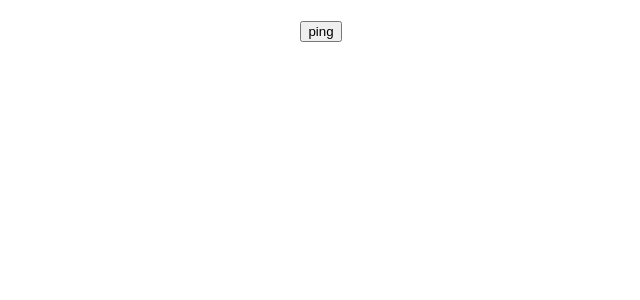
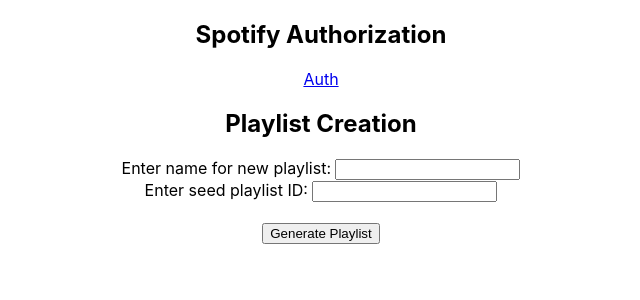
Before and after one commit to tucker-weed/find-me-gas, a React (Create React App) app in the folder packages/client/: page / in a window 1280 px wide. Shown: the top 300 px of the page, without its empty margins (319-959 px from the left). Built offline with nearby package versions, Linux system fonts and the light colour scheme.

Commit message:
[feat] integrate spotify playlist generation end to end

```diff
--- a/packages/client/src/App.js
+++ b/packages/client/src/App.js
@@ -5,26 +5,31 @@
 const config = {
   headers: {
     "Access-Control-Allow-Origin": "*",
-    "Access-Control-Allow-Methods": "GET",
+    "Access-Control-Allow-Methods": "GET, POST",
   },
 };
 
 function App() {
-  const [message, setMessage] = useState("");
-
   return (
     <div className="App">
-      <span>{message}</span>
-      <br />
-      <button
-        onClick={() => {
-          axios
-            .get("http://localhost:6001", config)
-            .then(({ data }) => setMessage(message + data + " "));
-        }}
-      >
-        ping
-      </button>
+      <div>
+        <h2>Spotify Authorization</h2>
+        <a href={"http://localhost:6001/spotify/auth"}>Auth</a>
+      </div>
+      <div>
+        <h2>Playlist Creation</h2>
+        <form action="http://localhost:6001/spotify/api/" method="post">
+          <input type="hidden" name="type" value="createPlaylist" />
+          <label>Enter name for new playlist: </label>
+          <input type="text" name="playlistName" />
+          <br />
+          <label>Enter seed playlist ID: </label>
+          <input type="text" name="seedId" />
+          <br />
+          <br />
+          <button type="submit">Generate Playlist</button>
+        </form>
+      </div>
     </div>
   );
 }
```
Also changed, not shown: 1 other file (tests, documents, lock files or other folders).
